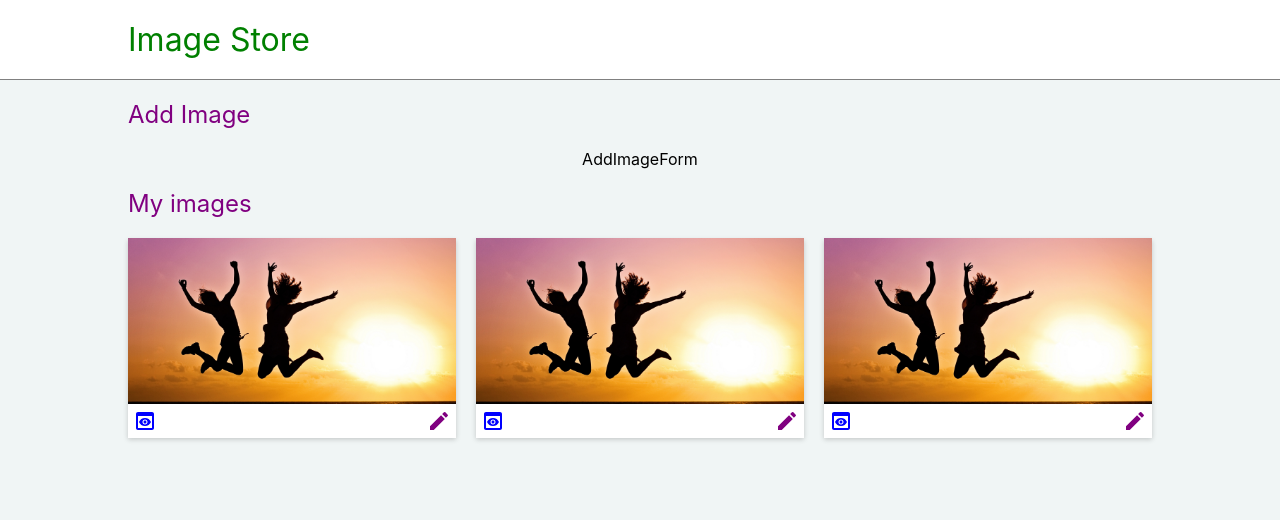
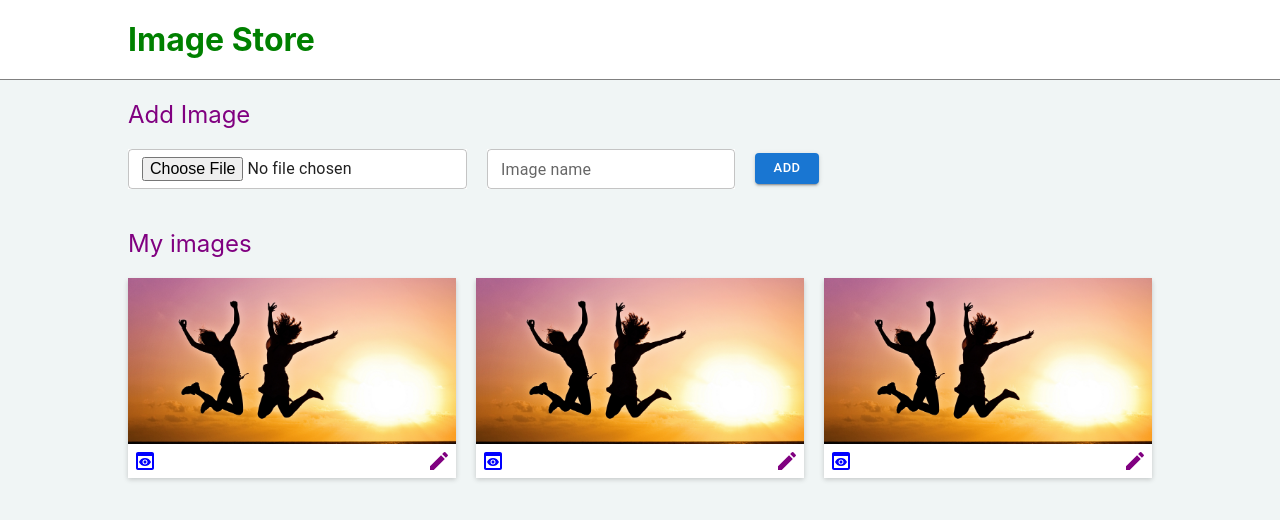
Before and after one commit to hirwajeaneric/Redux-Image-Store-MERN-App_Front-end, a React (Create React App) app: page / in a window 1280 px wide. Shown: the top 520 px of the page. Built offline with nearby package versions, Linux system fonts and the light colour scheme.

Commit message:
Added Form to add images

```diff
--- a/src/components/forms/AddImageForm.jsx
+++ b/src/components/forms/AddImageForm.jsx
@@ -1,7 +1,39 @@
 import React from 'react'
+import { FormContainer } from '../styledComponents/BodyStyles'
+import { Button, TextField } from '@mui/material'
+import { useState } from 'react'
 
 export default function AddImageForm() {
+  const [name, setName] = useState('');
+  const [file, setFile] = useState('');
+
+  const handleName = (event) => {
+    setName(event.target.value);
+    console.log(name);
+  };
+
+  const handleFile = (e) => {
+    setFile(e.target.files[0]);
+    console.log(e.target.files[0]);
+  };
+
+  const submitForm = (e) => {
+    e.preventDefault();
+
+    const config = {
+      headers: {
+        "Content-Type":"multipart/form-data"
+      }
+    }
+
+
+  }
+
   return (
-    <div>AddImageForm</div>
+    <FormContainer onSubmit={submitForm}>
+      <TextField type='file' id="file" size='small' name='file' onChange={handleFile} variant="outlined" />
+      <TextField id="name" label="Image name" size='small' name='name' onChange={handleName} variant="outlined" />
+      <Button size='small' color='primary' variant='contained' type='submit'>ADD</Button>
+    </FormContainer>
   )
 }
--- a/src/components/sections/ImageCard.jsx
+++ b/src/components/sections/ImageCard.jsx
@@ -8,6 +8,9 @@ export default function ImageCard() {
   const navigate = useNavigate();
   return (
     <ImageCardContainer style={{ backgroundImage: "url('pexels-jill-wellington-40815.jpg')" }}>
+      <div className='image-name-container'>
+        <p>Levels achieved</p>
+      </div>
       <div className='button-group'>
         <PreviewIcon className='preview' onClick={()=> navigate('/details/122332323')}/>
         <Edit className='edit' onClick={()=> navigate('/edit/122332323')} />
--- a/src/components/styledComponents/BodyStyles.jsx
+++ b/src/components/styledComponents/BodyStyles.jsx
@@ -49,10 +49,31 @@ export const ImageCardContainer = styled.div`
     margin-bottom: 20px;
     display: flex;
     flex-direction: column;
-    justify-content: flex-end;
+    justify-content: space-between;
     align-items: center;
     background-size: cover;
     background-repeat: no-repeat;
+
+    &:hover {
+        div.image-name-container {
+            p {
+                display: block;
+            }
+        }
+    }
+
+    div.image-name-container {
+        background: rgba(0,0,0,0.5);
+        padding: 0px;
+        width: 100%;
+
+        p {
+            color: white;
+            padding-left: 10px;
+            font-size: 90%;
+            display: none;
+        }
+    }
 
     div.button-group {
         background: white;
@@ -112,3 +133,34 @@ export const CardListContainer = styled.div`
 
     }
 `;
+
+export const FormContainer = styled.form`
+    display: flex;
+    flex-direction: row;
+    justify-content: flex-start;
+    align-items: center;
+    flex-wrap: nowrap;
+    width: 100%;
+    gap: 20px;
+    margin-bottom: 20px;
+
+    div {
+        background: white;
+    }
+
+
+    @media (max-width: 1080px) {
+
+    }
+
+    @media (max-width: 768px) {
+        flex-wrap: wrap;
+        div, input {
+            width: 100%;
+        }
+    }
+
+    @media (max-width: 480px) {
+
+    }
+`;
--- a/src/components/styledComponents/TopBarStyles.jsx
+++ b/src/components/styledComponents/TopBarStyles.jsx
@@ -22,6 +22,7 @@ export const TopBarContainer = styled.nav`
             text-decoration: none;
             color: green;
             font-size: 200%;
+            font-weight: 700;
 
             &:hover {
                 color: black;
```
